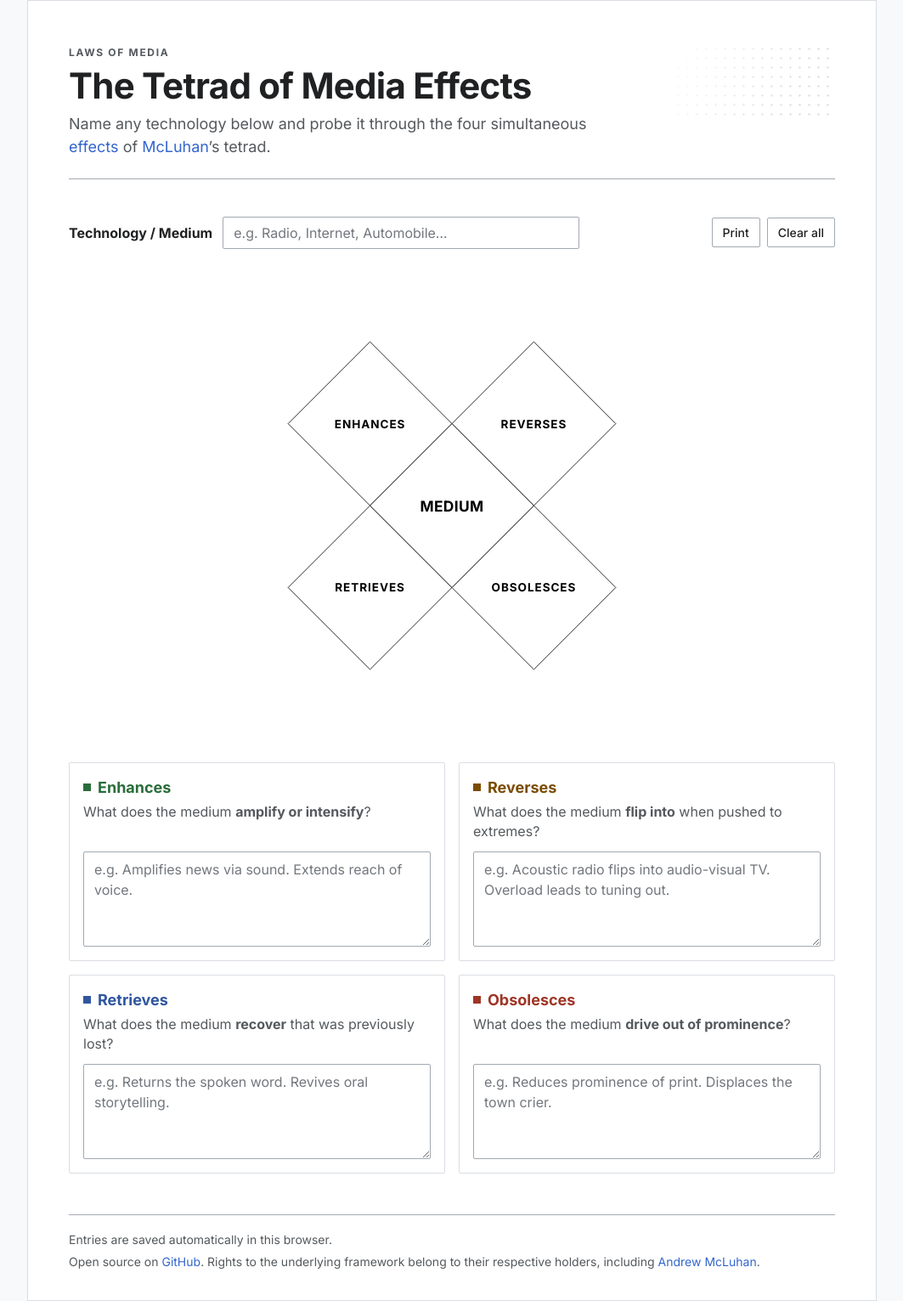
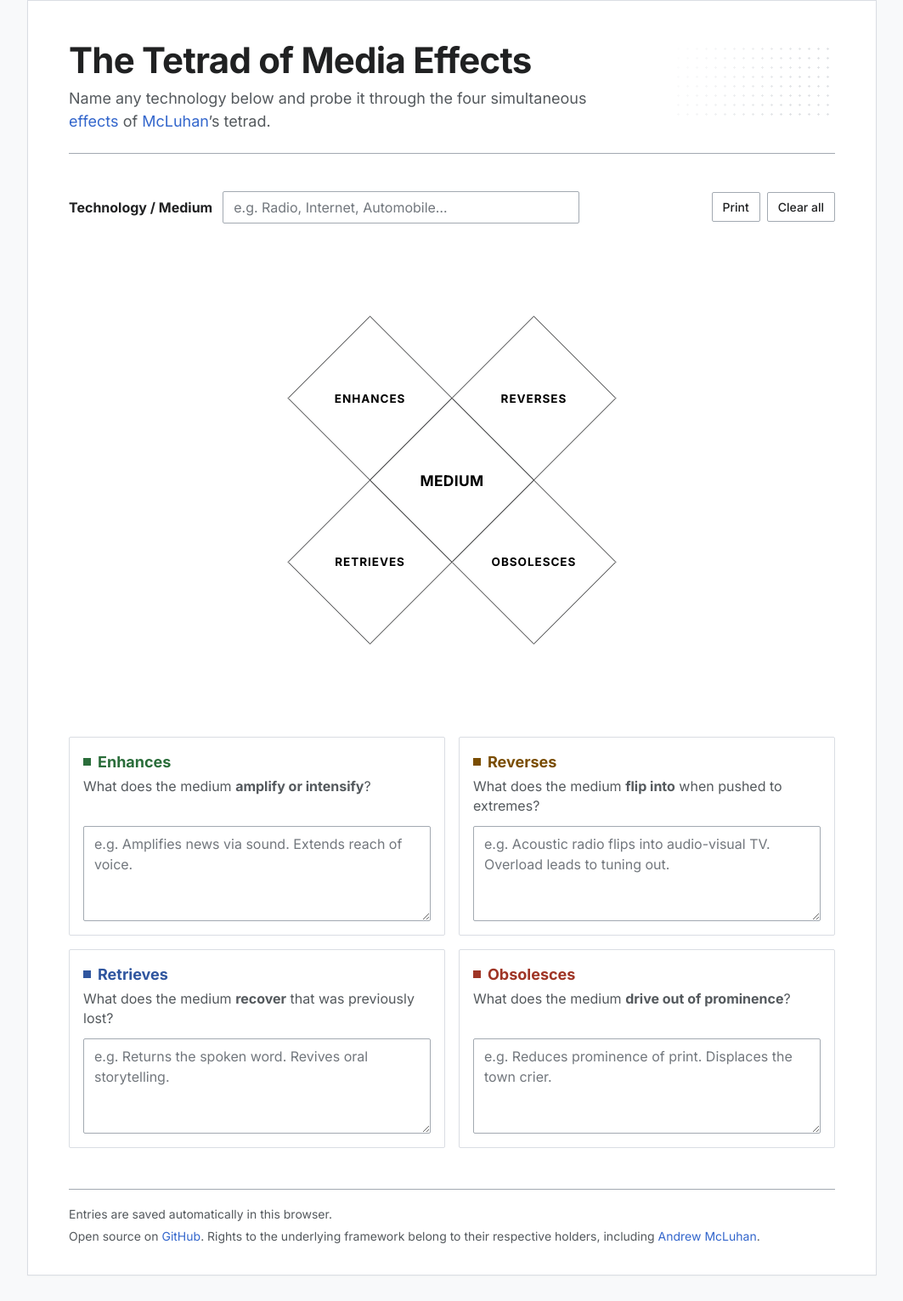
Before and after one commit to steimo/tetrad, a Jekyll site: the page built from index.md, in a window 1280 px wide. Shown: the whole page at 85% size, without its empty margins (108-1171 px from the left). Built offline with Jekyll 4.4.1, drawn with Linux system fonts in a browser that asks for light colours; after the commit the page ends 1501 px from its top, so only the background shows below that.

Commit message:
Update masthead

```diff
--- a/_includes/masthead.html
+++ b/_includes/masthead.html
@@ -1,7 +1,6 @@
 <header class="masthead">
   <div class="masthead__halftone" aria-hidden="true"></div>
-  <div class="masthead__eyebrow">Laws of Media</div>
-  <h1 class="masthead__title">The Tetrad of Media Effects</h1>
+<h1 class="masthead__title">The Tetrad of Media Effects</h1>
   <p class="masthead__lede">
     Name any technology below and probe it through the four simultaneous
     <a href="https://en.wikipedia.org/wiki/Tetrad_of_media_effects">effects</a> of
--- a/assets/css/main.css
+++ b/assets/css/main.css
@@ -104,18 +104,9 @@ body {
   pointer-events: none;
 }
 
-.masthead__eyebrow {
-  position: relative;
-  font-size: 0.75rem;
-  font-weight: var(--font-weight-bold);
-  letter-spacing: 0.14em;
-  text-transform: uppercase;
-  color: var(--color-subtle);
-}
-
 .masthead__title {
   position: relative;
-  margin: var(--spacing-25) 0 0;
+  margin: 0;
   font-weight: var(--font-weight-bold);
   font-size: clamp(2rem, 2.5vw + 1.4rem, 2.625rem);
   line-height: 1.06;
```
